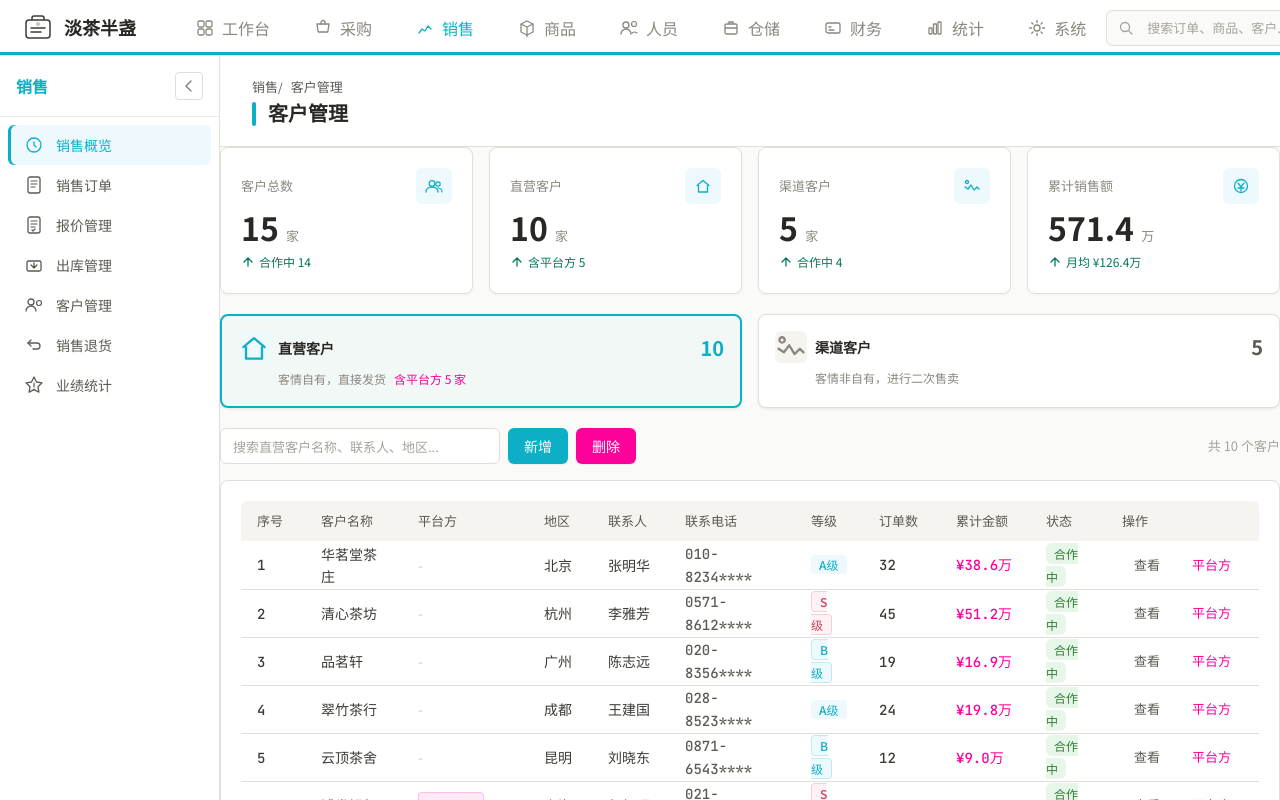
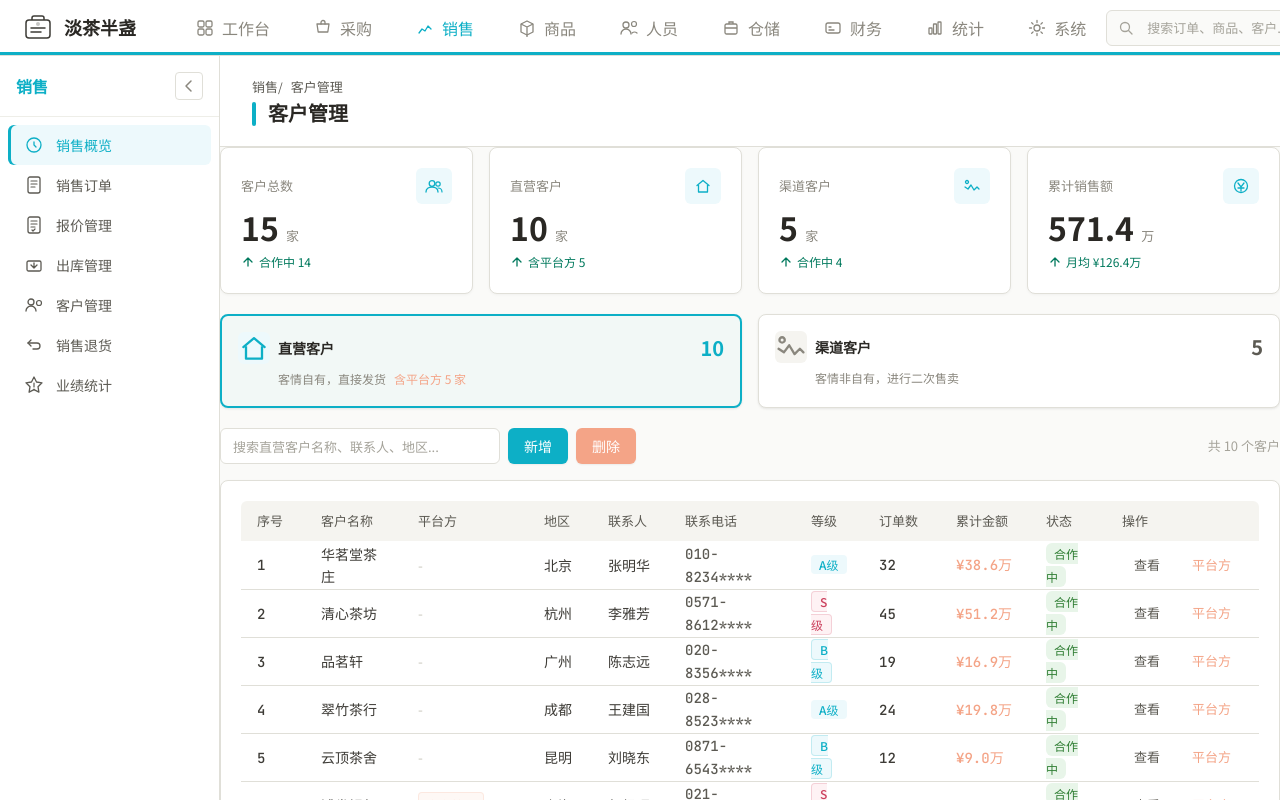
Before and after one commit to zsdxtw/dcbztea-buddy, a React (Vite) app: page /sales/sales-customers in a window 1280 px wide. Shown: the top 800 px of the page. Built offline with nearby package versions, Linux system fonts and the light colour scheme.

Commit message:
Revert commits 32b0591..32b0591
This reverts 1 commit(s) from 32b0591 to 32b0591.

Reverted commits:
32b0591 feat: 拉取并理解项目文件

Co-authored-by: traeagent <traeagent@users.noreply.github.com>

```diff
--- a/src/pages/sales/SalesCustomers.tsx
+++ b/src/pages/sales/SalesCustomers.tsx
@@ -16,7 +16,7 @@ import {
 /* ── 销售模块色 ── */
 const PRIMARY = '#0DAFC6';
 const PRIMARY_LIGHT = '#EDF9FC';
-const SECONDARY = '#FE019A';
+const SECONDARY = '#F4A487';
 const SECONDARY_LIGHT = '#FDF0EC';
 
 /* ── Tab 配置 ── */
```
